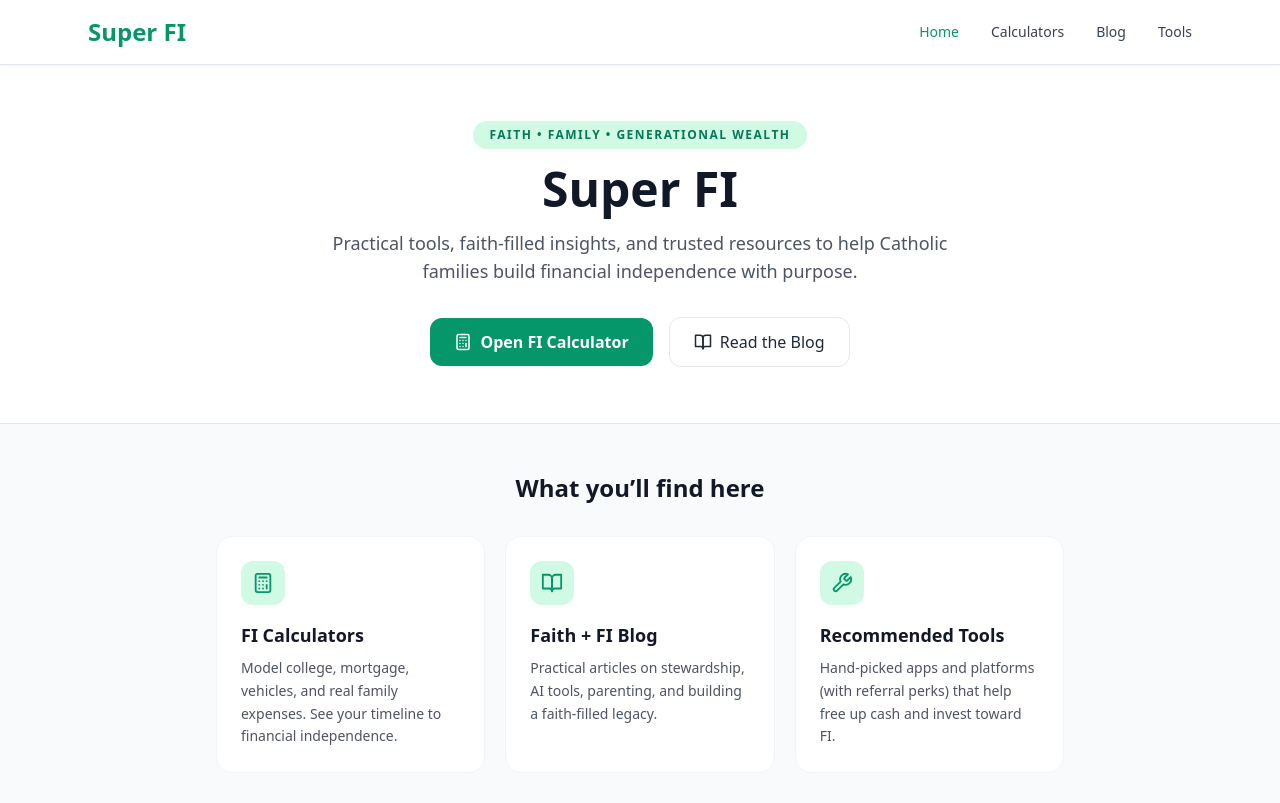
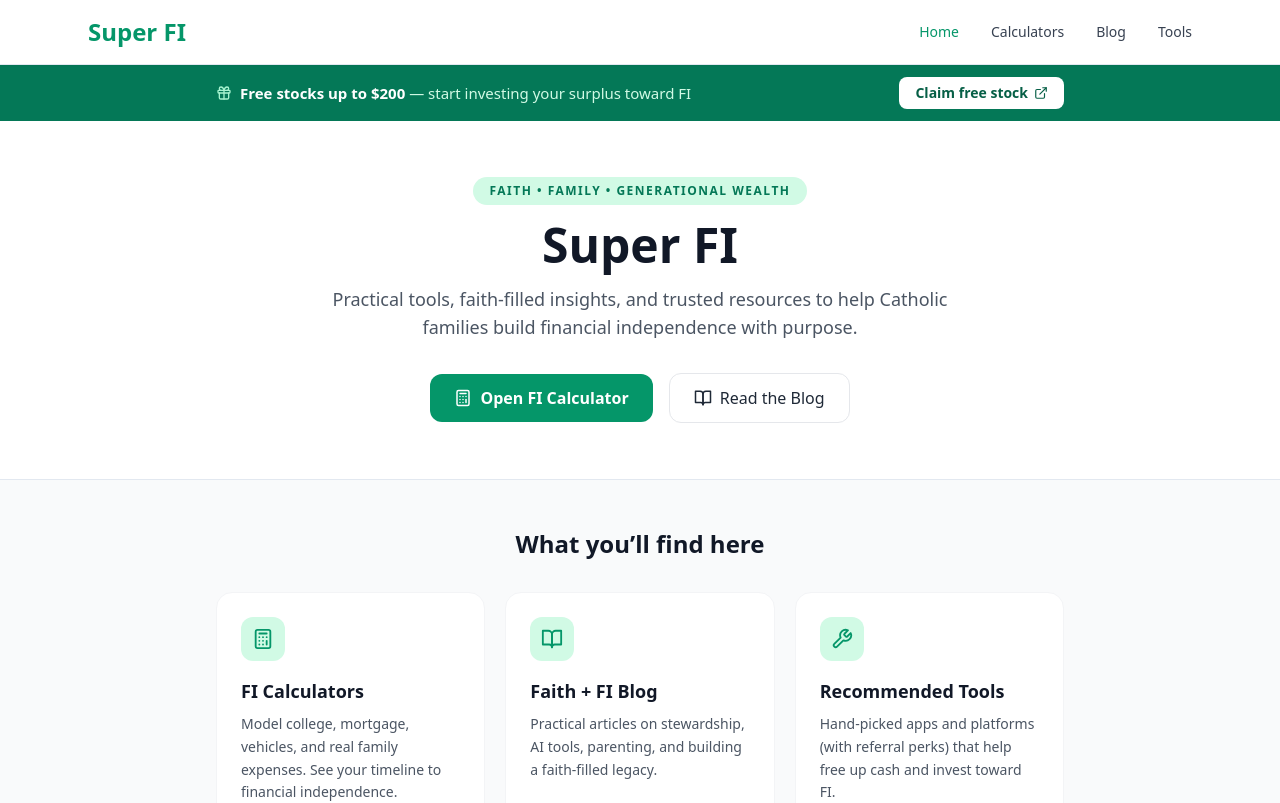
Before and after one commit to daughterpop/super-fi-calc, a React (Vite) app: page / in a window 1280 px wide. Shown: the top 803 px of the page. Built offline with nearby package versions, Linux system fonts and the light colour scheme.

Commit message:
Add Robinhood referral banner strip to homepage and blog index (matching calculator page)

```diff
--- a/src/App.jsx
+++ b/src/App.jsx
@@ -24,6 +24,28 @@ function App() {
           </div>
         </div>
       </nav>
+
+      {/* Top referral strip - matching calculator page */}
+      <div className="bg-emerald-700 text-white">
+        <div className="max-w-4xl mx-auto px-4 sm:px-6 py-2.5 sm:py-3 flex flex-col sm:flex-row items-center justify-between gap-2 sm:gap-4 text-center sm:text-left">
+          <div className="flex items-center gap-2 text-sm sm:text-[15px]">
+            <Gift size={16} className="shrink-0 text-emerald-200" />
+            <span>
+              <strong className="font-semibold">Free stocks up to $200</strong>
+              <span className="text-emerald-100"> — start investing your surplus toward FI</span>
+            </span>
+          </div>
+          <a
+            href={ROBINHOOD_URL}
+            target="_blank"
+            rel="noopener noreferrer"
+            className="inline-flex items-center gap-1.5 px-4 py-1.5 bg-white text-emerald-800 font-semibold text-sm rounded-lg hover:bg-emerald-50 transition-colors shrink-0"
+          >
+            Claim free stock
+            <ExternalLink size={14} />
+          </a>
+        </div>
+      </div>
 
       {/* Hero — short and site-focused */}
       <div className="bg-white border-b">
--- a/src/pages/BlogIndex.jsx
+++ b/src/pages/BlogIndex.jsx
@@ -1,7 +1,9 @@
 import React, { useState, useMemo } from 'react';
 import { Link } from 'react-router-dom';
-import { Search, X, Filter } from 'lucide-react';
+import { Search, X, Filter, Gift, ExternalLink } from 'lucide-react';
 import { allPosts, allTags } from '../data/posts';
+
+const ROBINHOOD_URL = 'https://join.robinhood.com/dustinh-1bff5a';
 
 export default function BlogIndex() {
   const [searchTerm, setSearchTerm] = useState('');
@@ -66,6 +68,28 @@ export default function BlogIndex() {
           </div>
         </div>
       </nav>
+
+      {/* Top referral strip - matching calculator page */}
+      <div className="bg-emerald-700 text-white">
+        <div className="max-w-4xl mx-auto px-4 sm:px-6 py-2.5 sm:py-3 flex flex-col sm:flex-row items-center justify-between gap-2 sm:gap-4 text-center sm:text-left">
+          <div className="flex items-center gap-2 text-sm sm:text-[15px]">
+            <Gift size={16} className="shrink-0 text-emerald-200" />
+            <span>
+              <strong className="font-semibold">Free stocks up to $200</strong>
+              <span className="text-emerald-100"> — start investing your surplus toward FI</span>
+            </span>
+          </div>
+          <a
+            href={ROBINHOOD_URL}
+            target="_blank"
+            rel="noopener noreferrer"
+            className="inline-flex items-center gap-1.5 px-4 py-1.5 bg-white text-emerald-800 font-semibold text-sm rounded-lg hover:bg-emerald-50 transition-colors shrink-0"
+          >
+            Claim free stock
+            <ExternalLink size={14} />
+          </a>
+        </div>
+      </div>
 
       <div className="max-w-4xl mx-auto px-4 sm:px-6 py-8 sm:py-12">
         <div className="mb-8">
```
